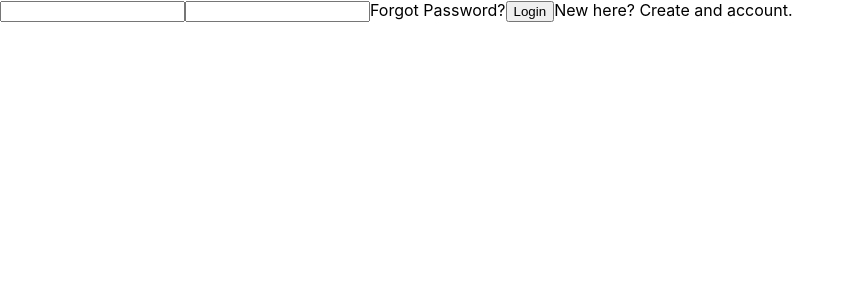
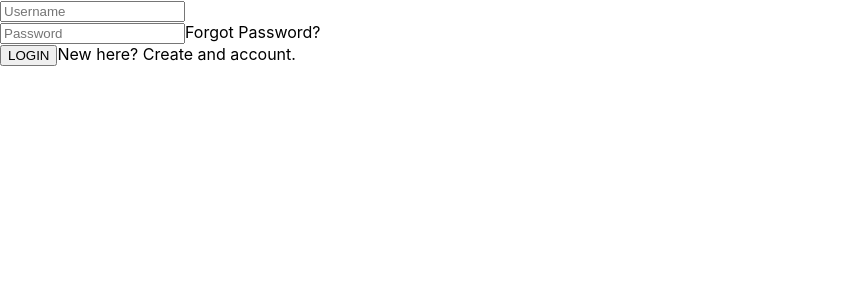
Before and after one commit to crawnic311/learningNextjs, a Next.js app: page /login/login in a window 1280 px wide. Shown: the top 300 px of the page, without its empty margins (0-855 px from the left). Built offline with nearby package versions, Linux system fonts and the light colour scheme.

Commit message:
Login Component Built

```diff
--- a/pages/_app.js
+++ b/pages/_app.js
@@ -5,7 +5,7 @@ import Login from './login/login'
 function MyApp({ Component, pageProps }) {
   const adminUser = {
     email: 'dillon.craw@gmail.com',
-    password: 'Smouds311*',
+    password: '123',
   }
 
   const [user, setUser] = useState({ name: '', email: '' })
--- a/pages/login/login.js
+++ b/pages/login/login.js
@@ -4,11 +4,30 @@ const Login = () => {
   return (
     <div className="Login-Wrapper">
       <form className="Login-Form">
-        <input type="text" />
-        <input type="password" />
-        <span>Forgot Password?</span>
-        <button>Login</button>
-        <span>New here? Create and account.</span>
+        {/*EROOR*/}
+        <div className="formgroup">
+          <input
+            type="text"
+            placeholder="Username"
+            name="username"
+            id="username"
+          />
+        </div>
+        <div className="formgroup">
+          <input
+            type="password"
+            placeholder="Password"
+            name="password"
+            id="password"
+          />
+          <span>Forgot Password?</span>
+        </div>
+        <div className="formgroup">
+          <input type="submit" value="LOGIN" />
+          <span>
+            <a href="">New here? Create and account.</a>
+          </span>
+        </div>
       </form>
     </div>
   )
```
